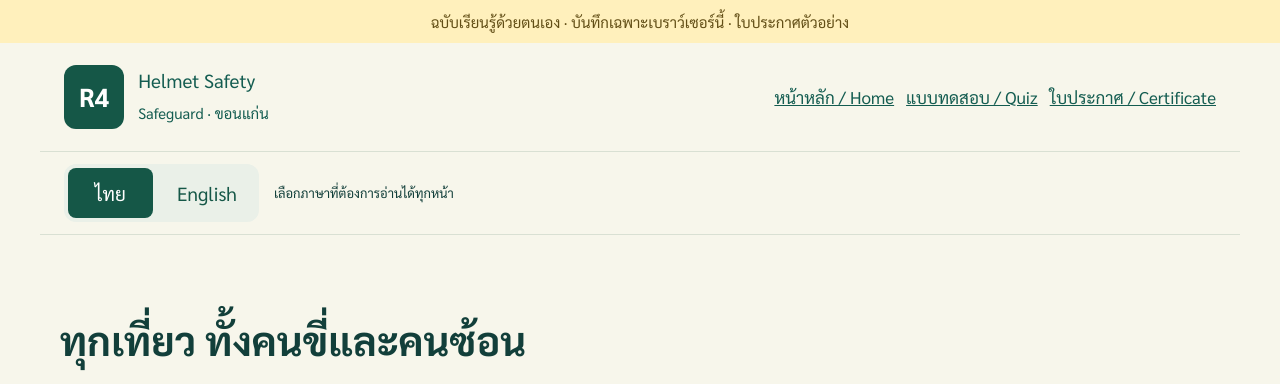
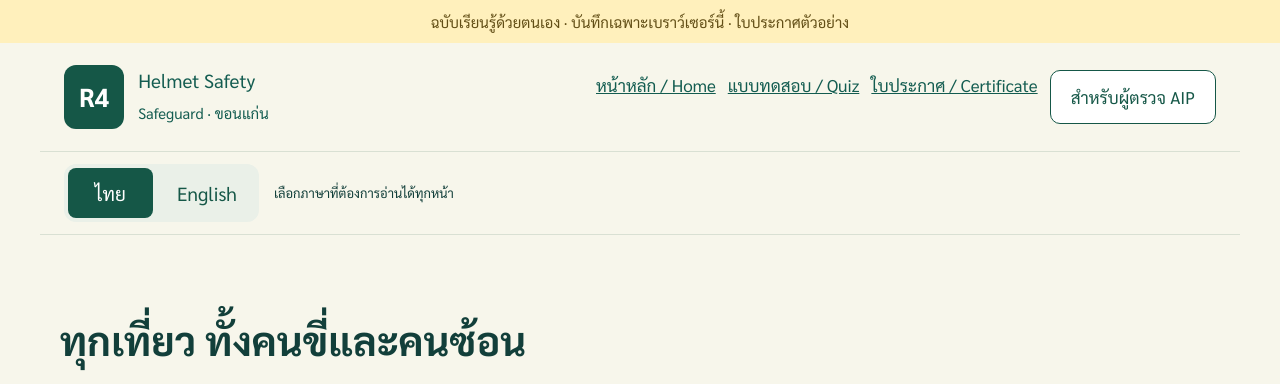
Before and after one commit to Anurak1983/AIP_Learning-hub, a plain HTML site: page index.html in a window 1280 px wide. Shown: the top 384 px of the page. Drawn offline with Linux system fonts and the light colour scheme.

Commit message:
Add AIP reviewer sign-in link to navigation

```diff
--- a/index.html
+++ b/index.html
@@ -1 +1 @@
-<!doctype html><html lang="th"><head><meta charset="utf-8"><meta name="viewport" content="width=device-width,initial-scale=1"><title>Safeguard Learning Hub</title><link rel="stylesheet" href="review.css"><link rel="stylesheet" href="static/lessons/review-20261002/lessons.css"><link rel="stylesheet" href="pages.css"><script defer src="data.js"></script><script defer src="translations.js"></script><script defer src="pages.js"></script></head><body><div class="reviewbar" data-translated="1"><span class="th">ฉบับเรียนรู้ด้วยตนเอง · บันทึกเฉพาะเบราว์เซอร์นี้ · ใบประกาศตัวอย่าง</span><span class="en">Self-study edition · Saved in this browser only · Sample certificate</span></div><header><a class="brand" href="?page=home"><b>R4</b><span>Helmet Safety<small>Safeguard · ขอนแก่น</small></span></a><nav><a href="?page=home">หน้าหลัก / Home</a><a href="?page=quiz">แบบทดสอบ / Quiz</a><a href="?page=certificate">ใบประกาศ / Certificate</a></nav></header><main id="app"></main><footer><button id="reset" class="secondary" type="button">ล้างความคืบหน้าบนเครื่องนี้ / Reset local progress</button></footer><noscript>กรุณาเปิด JavaScript เพื่อใช้บทเรียนและแบบทดสอบ</noscript></body></html>
+<!doctype html><html lang="th"><head><meta charset="utf-8"><meta name="viewport" content="width=device-width,initial-scale=1"><title>Safeguard Learning Hub</title><link rel="stylesheet" href="review.css"><link rel="stylesheet" href="static/lessons/review-20261002/lessons.css"><link rel="stylesheet" href="pages.css"><script defer src="data.js"></script><script defer src="translations.js"></script><script defer src="pages.js"></script></head><body><div class="reviewbar" data-translated="1"><span class="th">ฉบับเรียนรู้ด้วยตนเอง · บันทึกเฉพาะเบราว์เซอร์นี้ · ใบประกาศตัวอย่าง</span><span class="en">Self-study edition · Saved in this browser only · Sample certificate</span></div><header><a class="brand" href="?page=home"><b>R4</b><span>Helmet Safety<small>Safeguard · ขอนแก่น</small></span></a><nav><a href="?page=home">หน้าหลัก / Home</a><a href="?page=quiz">แบบทดสอบ / Quiz</a><a href="?page=certificate">ใบประกาศ / Certificate</a><a class="button secondary" data-translated="1" href="https://r4-safeguard-aip-review.anurak-tata.chatgpt.site/reviewer-login"><span class="th" lang="th">สำหรับผู้ตรวจ AIP</span><span class="en" lang="en">AIP reviewer sign-in</span></a></nav></header><main id="app"></main><footer><button id="reset" class="secondary" type="button">ล้างความคืบหน้าบนเครื่องนี้ / Reset local progress</button></footer><noscript>กรุณาเปิด JavaScript เพื่อใช้บทเรียนและแบบทดสอบ</noscript></body></html>
```
